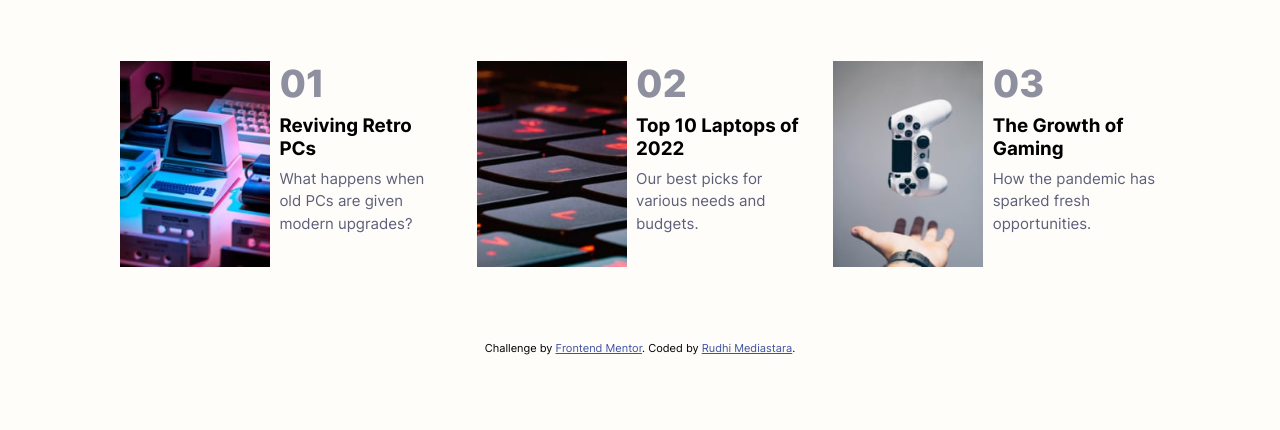
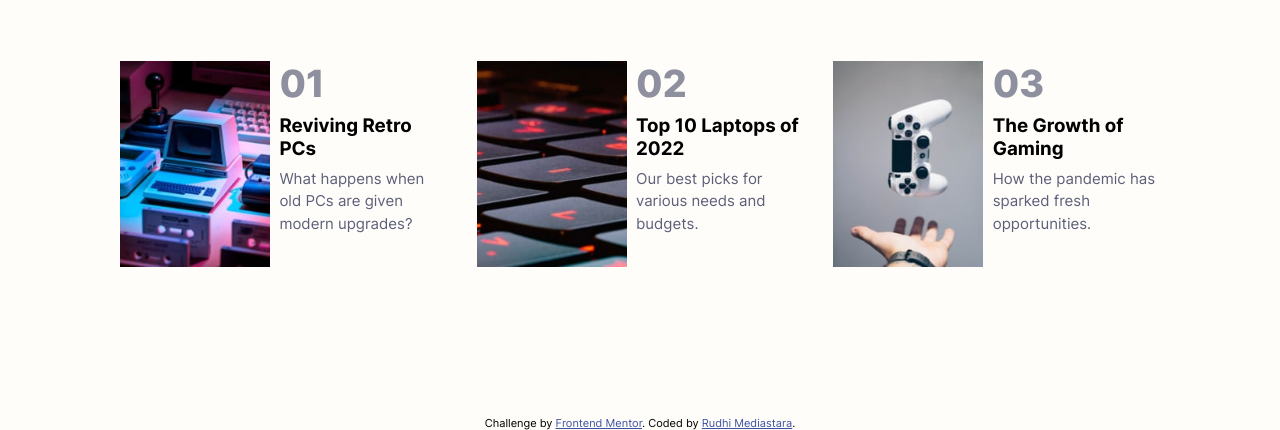
Before and after one commit to rudimediaz/fem-news-homepage, a website built with Vite: page index.html in a window 1280 px wide. Shown: the part 658-1088 px from the top of the page. Before the commit the page ends 1013 px from the top, so only its background shows below. Built offline with nearby package versions, Linux system fonts and the light colour scheme; some packages are replaced by stand-ins of ours.

Commit message:
fix: footer spacing

```diff
--- a/src/styles.css
+++ b/src/styles.css
@@ -554,6 +554,6 @@ nav {
 
 @layer std {
     footer {
-        margin-block-start: 5rem;
+        margin-block-start: 10rem;
     }
 }
```
